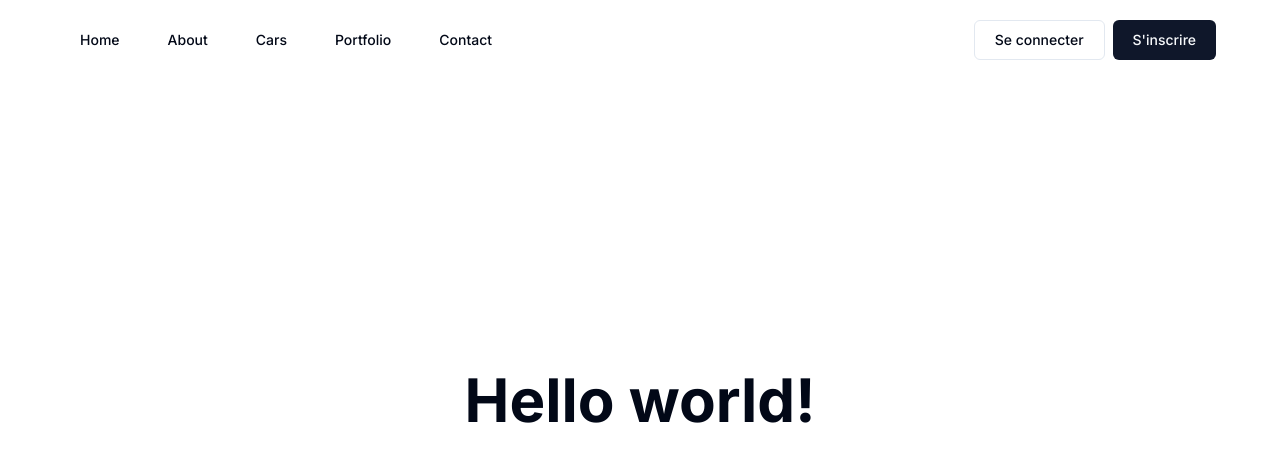
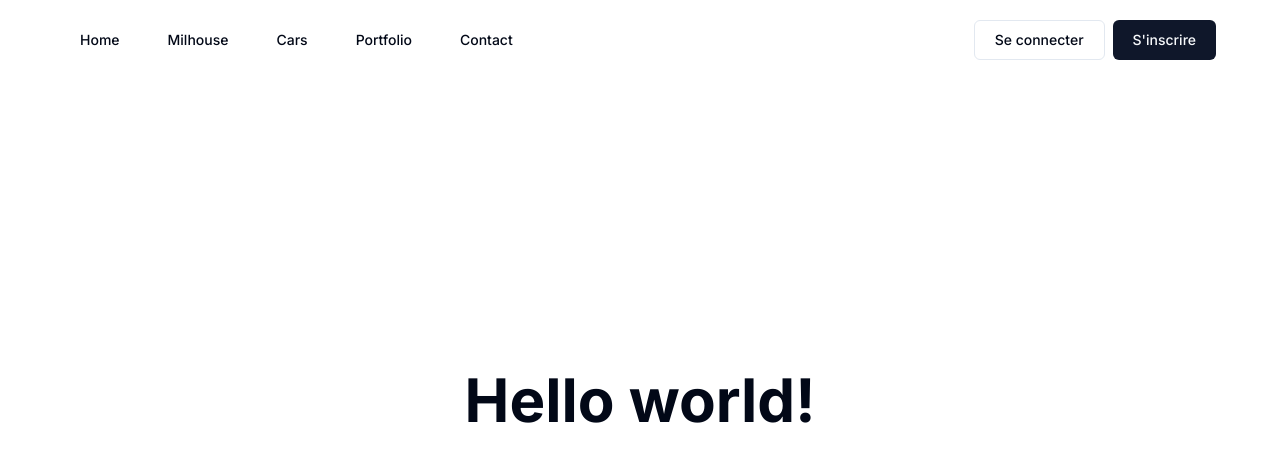
Before and after one commit to AmineAffif/qui-veut-gagner-un-bv, a Next.js app: page / in a window 1280 px wide. Shown: the top 462 px of the page. Built offline with nearby package versions, Linux system fonts and the light colour scheme.

Commit message:
(milhouse-game): link to go to the game

```diff
--- a/components/header.tsx
+++ b/components/header.tsx
@@ -33,9 +33,9 @@ export default function Header() {
             </Link>
             <Link
               className="block mr-4 md:inline-block h-9 w-max items-center justify-center rounded-md bg-white px-4 py-2 text-sm font-medium transition-colors hover:bg-gray-100 hover:text-gray-900 focus:bg-gray-100 focus:text-gray-900 focus:outline-none disabled:pointer-events-none disabled:opacity-50 data-[active]:bg-gray-100/50 data-[state=open]:bg-gray-100/50 dark:bg-gray-950 dark:hover:bg-gray-800 dark:hover:text-gray-50 dark:focus:bg-gray-800 dark:focus:text-gray-50 dark:data-[active]:bg-gray-800/50 dark:data-[state=open]:bg-gray-800/50"
-              href="#"
+              href="/games/milhouse"
             >
-              About
+              Milhouse
             </Link>
             <Link
               className="block mr-4 md:inline-block h-9 w-max items-center justify-center rounded-md bg-white px-4 py-2 text-sm font-medium transition-colors hover:bg-gray-100 hover:text-gray-900 focus:bg-gray-100 focus:text-gray-900 focus:outline-none disabled:pointer-events-none disabled:opacity-50 data-[active]:bg-gray-100/50 data-[state=open]:bg-gray-100/50 dark:bg-gray-950 dark:hover:bg-gray-800 dark:hover:text-gray-50 dark:focus:bg-gray-800 dark:focus:text-gray-50 dark:data-[active]:bg-gray-800/50 dark:data-[state=open]:bg-gray-800/50"
```
